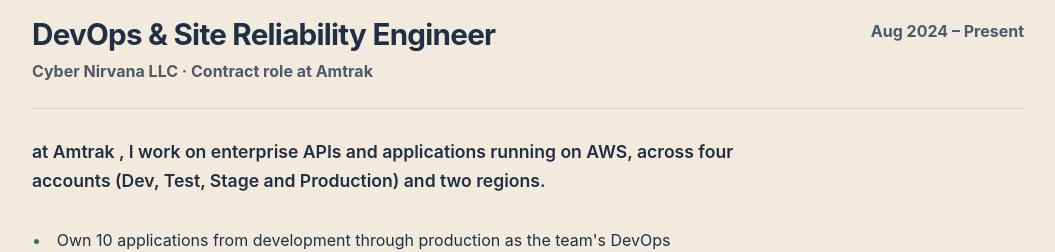
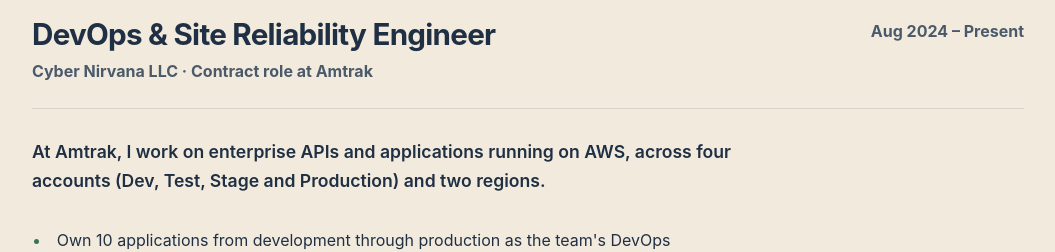
Before and after one commit to ramsrisaikotari/abhiram-portfolio, a React (Vite) app: page / in a window 1280 px wide. Shown: the part 1220-1472 px from the top of the page, without its empty margins (58-1113 px from the left). Built offline with nearby package versions, Linux system fonts and the light colour scheme; a web font is replaced by a local one.

Commit message:
Fix Experience summary capitalization and punctuation

```diff
--- a/src/data/siteContent.ts
+++ b/src/data/siteContent.ts
@@ -36,7 +36,7 @@ export const experience = {
   role: "DevOps & Site Reliability Engineer",
   dates: "Aug 2024 – Present",
   summary:
-    "at Amtrak , I work on enterprise APIs and applications running on AWS, across four accounts (Dev, Test, Stage and Production) and two regions.",
+    "At Amtrak, I work on enterprise APIs and applications running on AWS, across four accounts (Dev, Test, Stage and Production) and two regions.",
   responsibilities: [
     "Own 10 applications from development through production as the team's DevOps engineer and SRE, running on ECS/Fargate, Lambda, Step Functions and a scheduler, with on-call support.",
     "Built a new Application Load Balancer with AWS CDK, Terraform and CloudFormation, covering HTTPS listeners and certificates, target groups and health checks, routing rules, security groups and DNS, and used it to make an existing application available externally. It's now live.",
```
